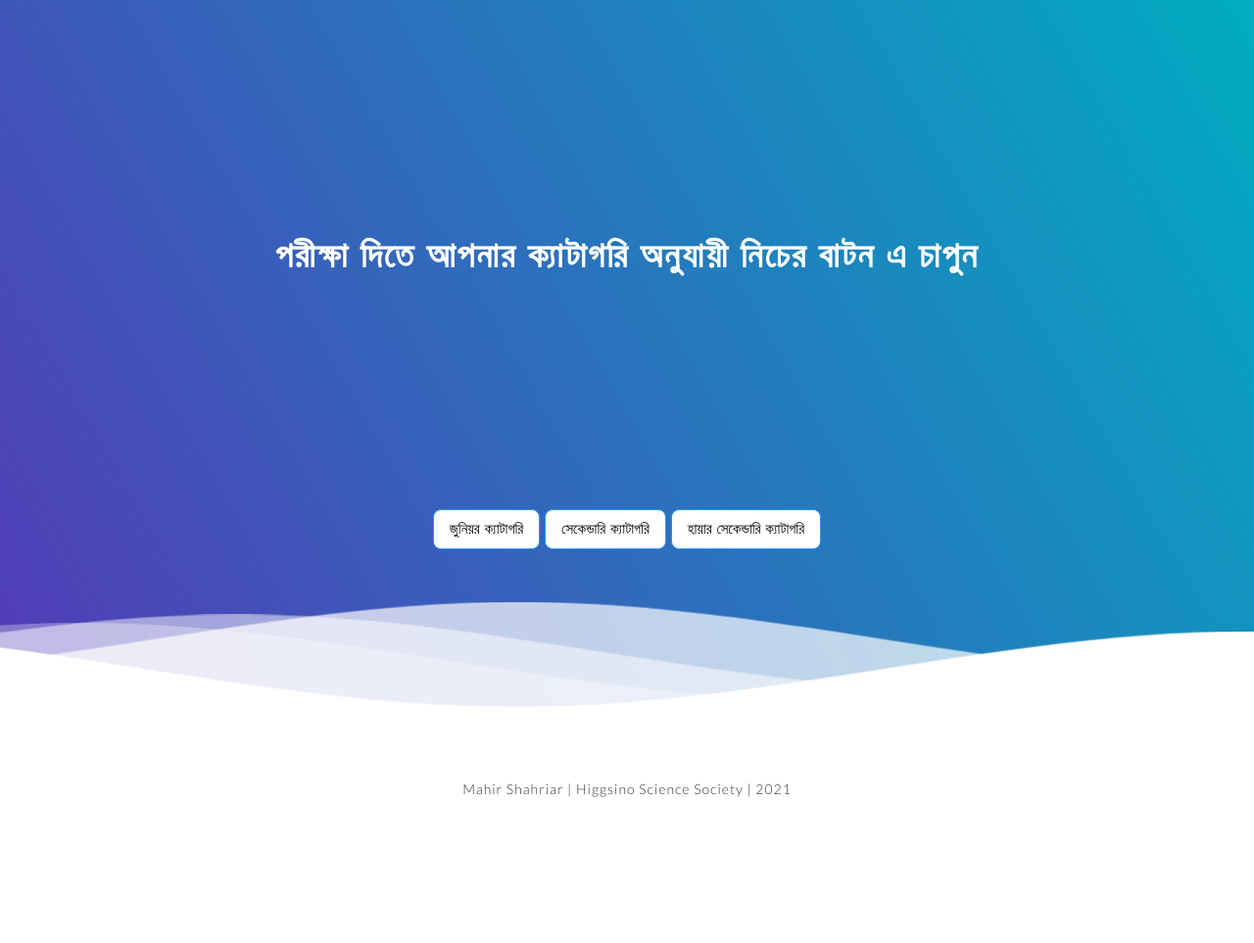
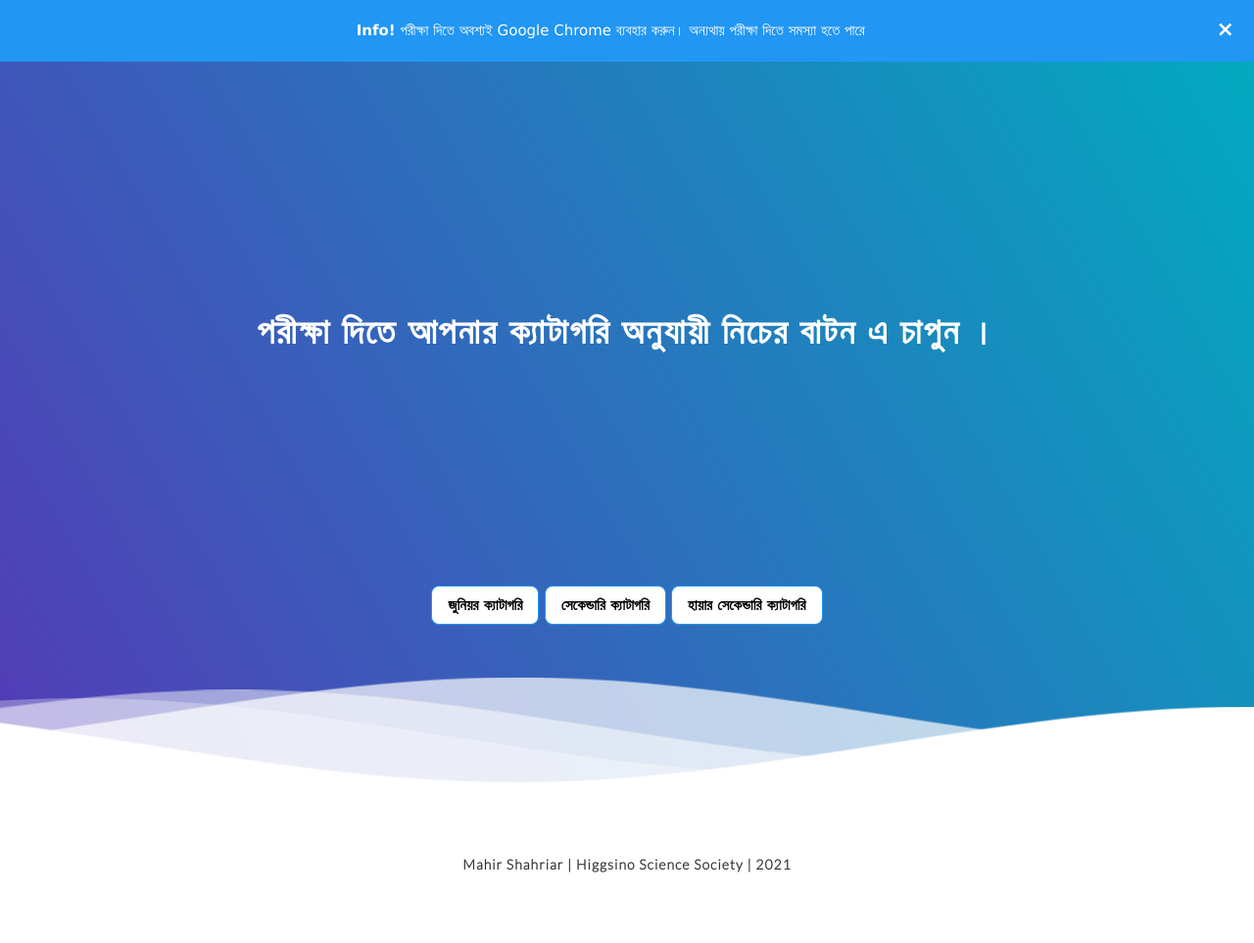
Before and after one commit to mahir28/hbo-nat21, a plain HTML site: page rules/link/index.html in a window 1280 px wide. Shown: the whole page at 98% size. Before the commit the page ends 885 px from the top, so only its background shows below. Drawn offline with nearby package versions, Linux system fonts and the light colour scheme.

Commit message:
Update index.html

```diff
--- a/rules/link/index.html
+++ b/rules/link/index.html
@@ -11,7 +11,48 @@
 
 <style>
 .w3-btn {width:150px;}
+
+.alert {
+  padding: 20px;
+  background-color: #f44336;
+  color: white;
+  opacity: 1;
+  transition: opacity 0.6s;
+  margin-bottom: 15px;
+}
+
+.alert.success {background-color: #04AA6D;}
+.alert.info {background-color: #2196F3;}
+.alert.warning {background-color: #ff9800;}
+
+.closebtn {
+  margin-left: 15px;
+  color: white;
+  font-weight: bold;
+  float: right;
+  font-size: 22px;
+  line-height: 20px;
+  cursor: pointer;
+  transition: 0.3s;
+}
+
+.closebtn:hover {
+  color: black;
+}
 </style>
+
+<script>
+var close = document.getElementsByClassName("closebtn");
+var i;
+
+for (i = 0; i < close.length; i++) {
+  close[i].onclick = function(){
+    var div = this.parentElement;
+    div.style.opacity = "0";
+    setTimeout(function(){ div.style.display = "none"; }, 600);
+  }
+}
+</script>
 </head>
 <body>
 
@@ -20,7 +61,10 @@
 of Simple CSS Waves-->
 
 <div class="header">
-
+<div class="alert info">
+  <span class="closebtn">&times;</span>
+  <strong>Info!</strong> পরীক্ষা দিতে অবশ্যই Google Chrome ব্যবহার করুন। অন্যথায় পরীক্ষা দিতে সমস্যা হতে পারে
+</div>
 <!--Content before waves-->
 <div class="inner-header flex">
 <!--Just the logo.. Don't mind this-->
@@ -33,7 +77,8 @@ C499.8,112.4,388.1,0.8,250.4,0.8z M383.8,326.3c-62,0-101.4-14.1-117.6-46.3c-17.1
 c-22.4,3-38.4,9.2-47.8,18.3c-11.2,10.9-13.6,26.7-16.3,45c-3.1,20.8-6.6,44.4-25.3,62.4c-19.8,19.1-51.6,26.9-100.2,24.6l1.8-39.7		c35.9,1.6,59.7-2.9,70.8-13.6c8.9-8.6,11.1-22.9,13.5-39.6c6.3-42,14.8-99.4,141.4-99.4h41L333,166c-12.6,16-45.4,68.2-31.2,96.2	c9.2,18.3,41.5,25.6,91.2,24.2l1.1,39.8C390.5,326.2,387.1,326.3,383.8,326.3z" />
 </g>
 </svg> -->
-<h1><b>পরীক্ষা দিতে আপনার ক্যাটাগরি অনুযায়ী নিচের বাটন এ চাপুন</b></h1>
+
+<h1><b>পরীক্ষা দিতে আপনার ক্যাটাগরি অনুযায়ী নিচের বাটন এ চাপুন ।</h1>
 </div>
 <div>
 <button class="w3-button w3-white w3-border w3-border-blue w3-round-large" onclick="location.href='';">জুনিয়র ক্যাটাগরি</button>
@@ -60,7 +105,18 @@ viewBox="0 24 150 28" preserveAspectRatio="none" shape-rendering="auto">
 
 </div>
 <!--Header ends-->
+<script>
+var close = document.getElementsByClassName("closebtn");
+var i;
 
+for (i = 0; i < close.length; i++) {
+  close[i].onclick = function(){
+    var div = this.parentElement;
+    div.style.opacity = "0";
+    setTimeout(function(){ div.style.display = "none"; }, 600);
+  }
+}
+</script>
 <!--Content starts-->
 <div class="content flex">
 <p>Mahir Shahriar | Higgsino Science Society | 2021</p>
```
